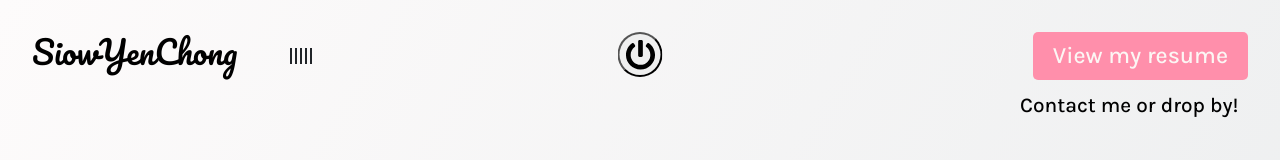
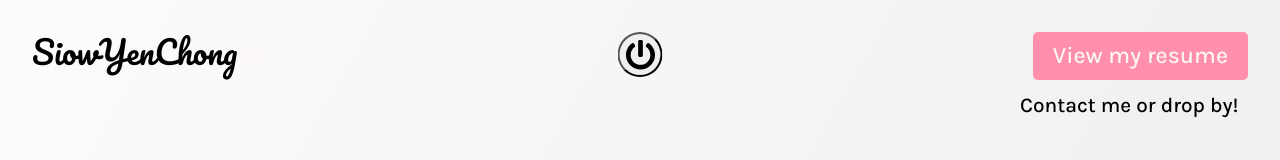
Before and after one commit to SiowYenChong/Portfolio-React-FramerMotion, a React (Create React App) app: page / in a window 1280 px wide. Shown: the top 160 px of the page. Built offline with nearby package versions, Linux system fonts and the light colour scheme.

Commit message:
Placed sound bar inside

```diff
--- a/src/App.js
+++ b/src/App.js
@@ -20,7 +20,7 @@ function App() {
     <>
       <GlobalStyle />
       <ThemeProvider theme={LightTheme}>
-
+        <SoundBar />
         <AnimatePresence>
           <motion.div
             key={location.pathname}
@@ -40,7 +40,7 @@ function App() {
           </motion.div>
         </AnimatePresence>
       </ThemeProvider>
-      <SoundBar />
+
     </>
   );
 }
--- a/src/components/Main.js
+++ b/src/components/Main.js
@@ -1,15 +1,14 @@
-import React from 'react';
+import React, { useState }  from 'react';
 import styled, {keyframes} from 'styled-components';
 import PowerButton from '../subComponents/PowerButton';
 import LogoComponent from '../subComponents/LogoComponent';
 import Sociallcons from '../subComponents/Sociallcons';
 import Intro from './Intro';
 import { Heart } from './AllSvgs';
-import { useState } from 'react';
+
 import { motion } from 'framer-motion';
 import { Modal, Button } from 'react-bootstrap';
 import 'bootstrap/dist/css/bootstrap.min.css';
-
 const MainContainer = styled.div`
   background: linear-gradient(120deg, #fdfbfb 0%, #ebedee 100%);
   width: 100vw;
--- a/src/subComponents/SoundBar.js
+++ b/src/subComponents/SoundBar.js
@@ -6,7 +6,7 @@ const Box = styled.div`
   display: flex;
   cursor: pointer;
   position: fixed;
-  left: 18rem;
+  left: 15rem;
   top: 3rem;
   z-index: 10;
   & > *:nth-child(1) {
```
